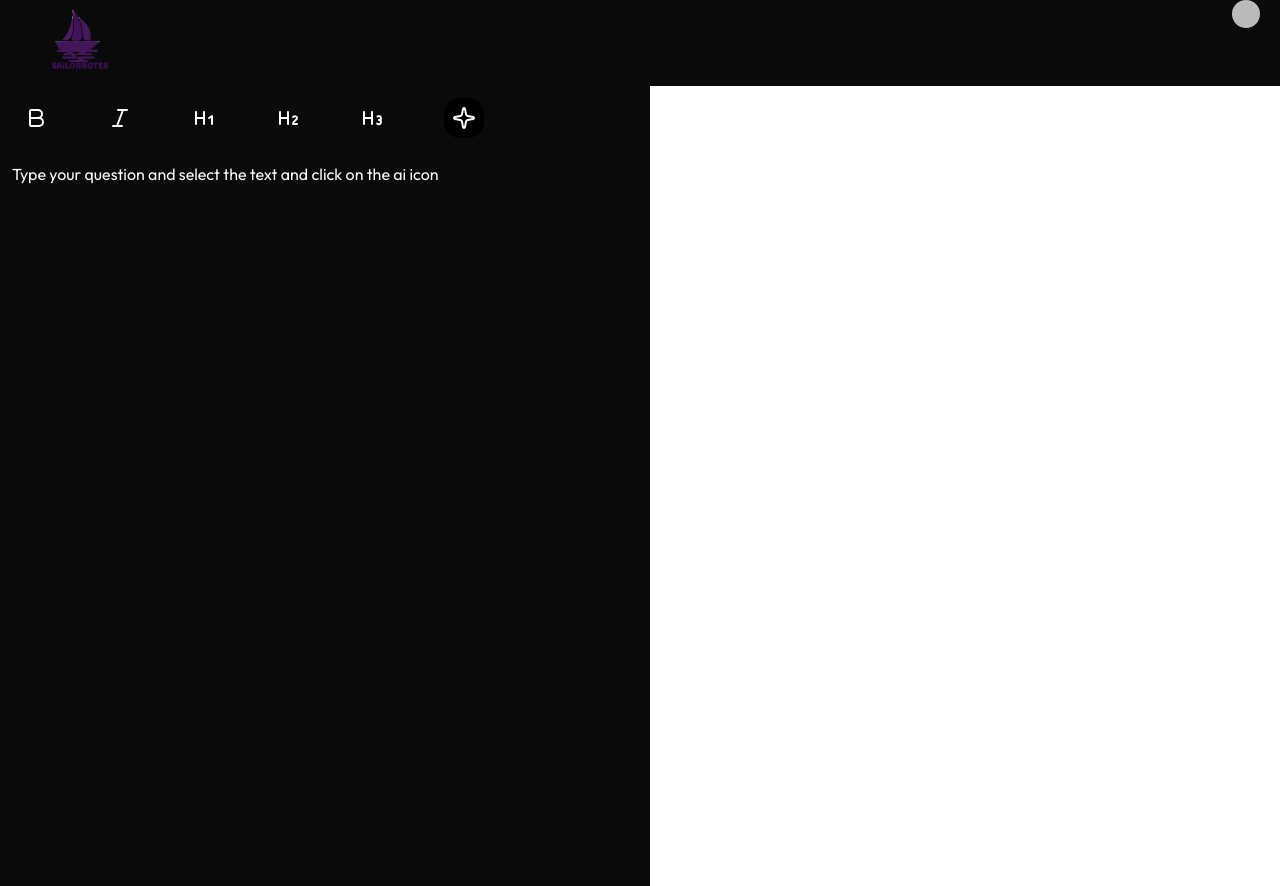
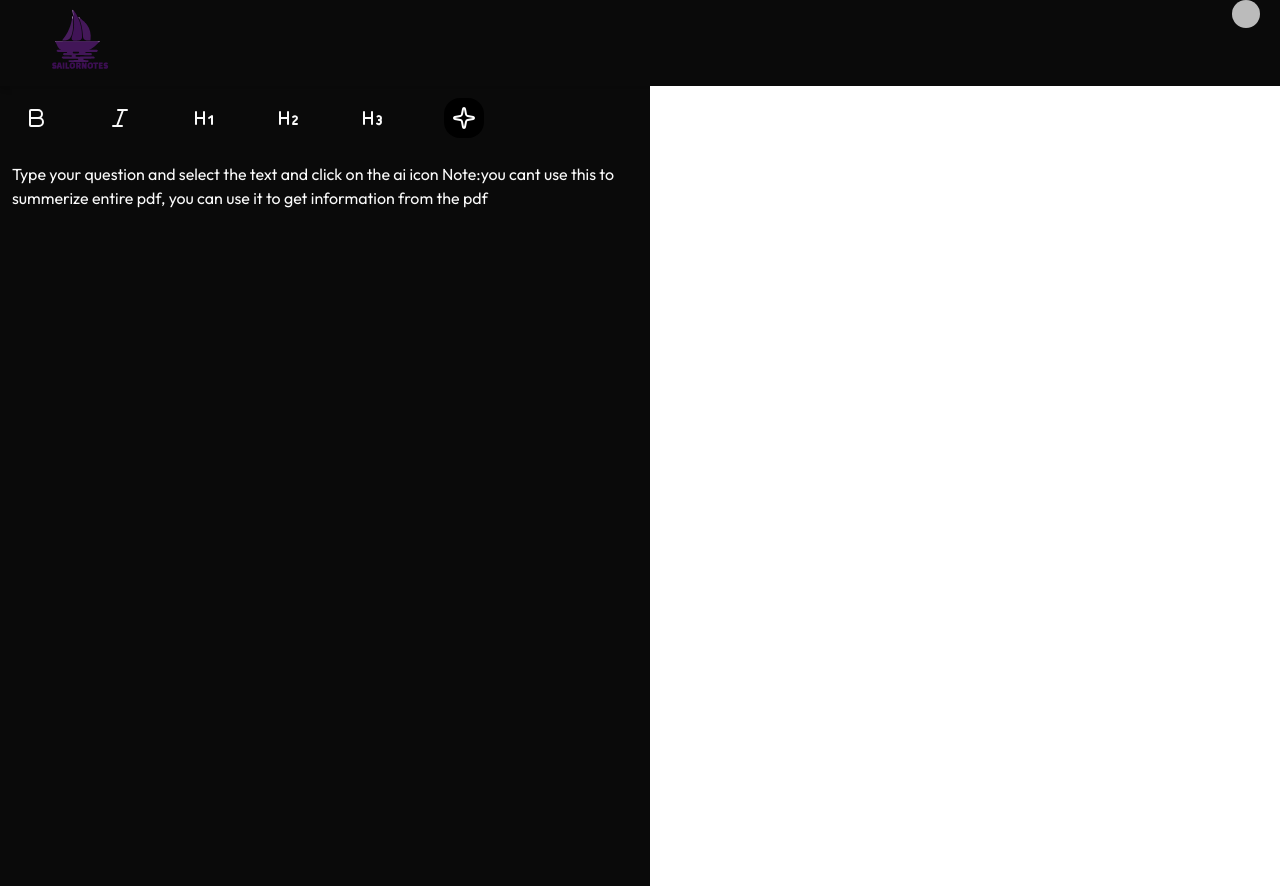
Before and after one commit to shaikshabayakati/AI-NOTE-TAKING, a Next.js app: page /workspace/1 in a window 1280 px wide. Built offline with nearby package versions, Linux system fonts and the light colour scheme; no server answers; sample sign-in values are in the browser's storage; some icons are missing.

Commit message:
added warning and fixed the auth bug

```diff
--- a/src/app/dashboard/page.jsx
+++ b/src/app/dashboard/page.jsx
@@ -16,7 +16,6 @@ const Dashboard = () => {
   const DeleteFile = async (fileId) => {
     await DeleteFileEntryDB({ fileId });
   };
-  // Only run the query when user is loaded and has email
   const fileList = useQuery(
     api.fileupload.GetUserData,
     isLoaded && user?.primaryEmailAddress?.emailAddress
@@ -31,7 +30,7 @@ const Dashboard = () => {
     }
   }, [user, router, isLoaded]);
 
-  // Show loading state while user is being loaded
+
   if (!isLoaded) {
     return <div>Loading...</div>;
   }
--- a/src/app/workspace/[fileId]/page.jsx
+++ b/src/app/workspace/[fileId]/page.jsx
@@ -6,13 +6,21 @@ import Pdfviewer from '../_components/pdfviewer'
 import { useQuery } from 'convex/react'
 import { api } from '../../../../convex/_generated/api'
 import TextEditor from '../_components/TextEditor'
+import { useUser } from '@clerk/nextjs'
+import { Router, useRouter } from 'next/navigation'
 
 const Workspace = () => {
     const {fileId} = useParams()
      const getfilefromurl =  useQuery(api.fileupload.Getfilefromquery,{
         fileId:fileId
     })
-
+    const router = useRouter()
+    const {user} = useUser()
+    useEffect(()=>{
+      if(!user){
+        router.push("/auth/sign-in");
+      }
+    },[user,router])
 
   return (
     <div className=''>
--- a/src/app/workspace/_components/TextEditor.jsx
+++ b/src/app/workspace/_components/TextEditor.jsx
@@ -15,10 +15,11 @@ const TextEditor = () => {
     ],
 
 
-    content: `<p>Type your question and select the text and click on the ai icon</p>`,
+    content: `<p>Type your question and select the text and click on the ai icon Note:you cant use this to summerize entire pdf, you can use it to get information from the pdf</p>`,
     editorProps: {
       attributes: {
         class: 'focus:outline-none h-screen p-3'
+
 
       }
     }
```
